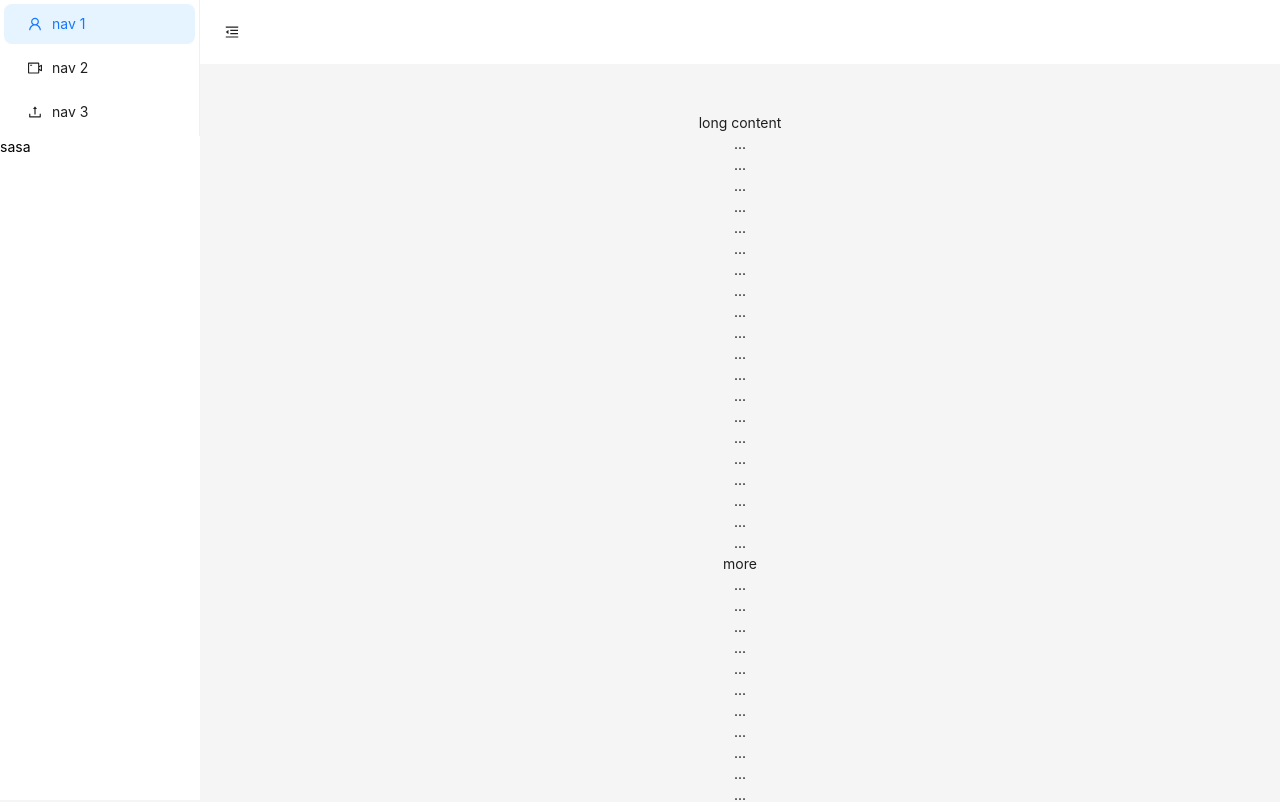
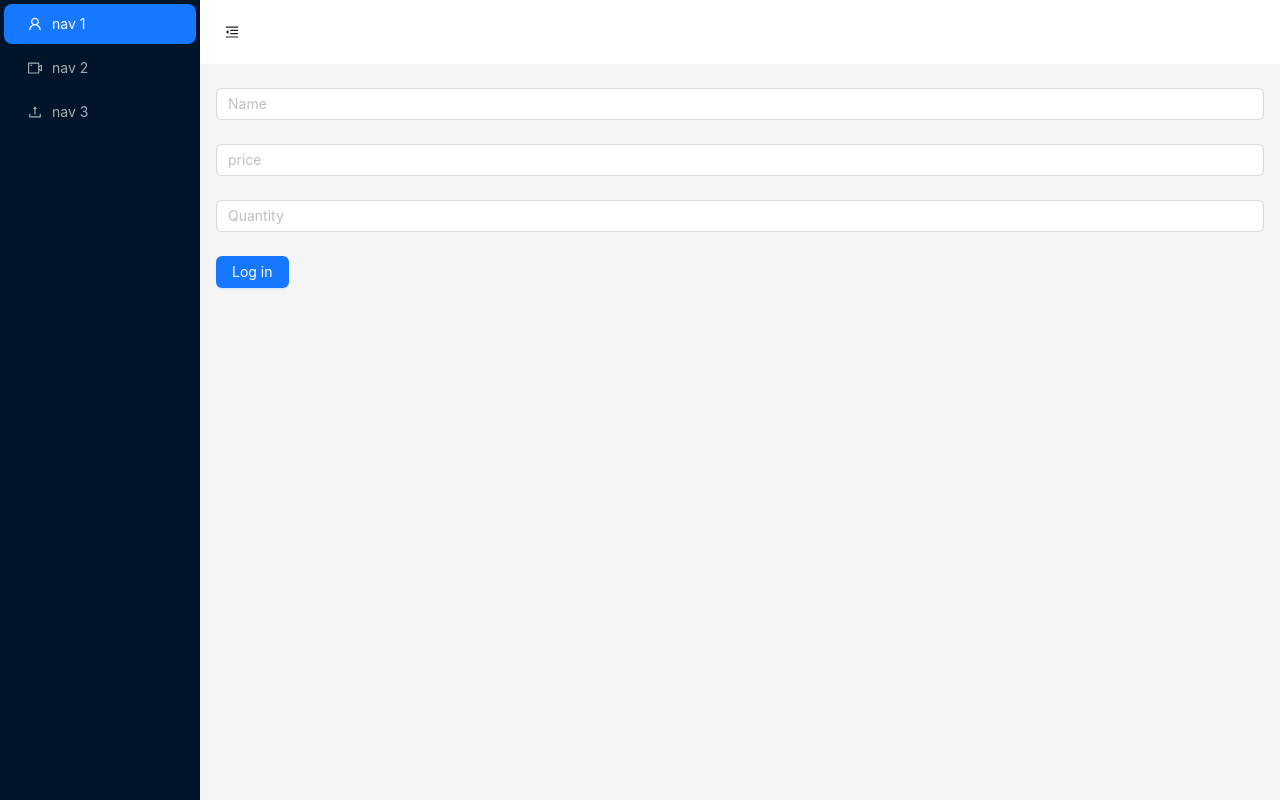
Before and after one commit to gjavier29/ticket-system, a React (Create React App) app in the folder front-end/: page / in a window 1280 px wide. Shown: the top 802 px of the page. Built offline with nearby package versions, Linux system fonts and the light colour scheme.

Commit message:
update front end

```diff
--- a/front-end/package.json
+++ b/front-end/package.json
@@ -11,6 +11,7 @@
     "@types/react": "^18.0.0",
     "@types/react-dom": "^18.0.0",
     "antd": "^5.1.0",
+    "axios": "^1.2.1",
     "react": "^18.2.0",
     "react-dom": "^18.2.0",
     "react-scripts": "5.0.1",
--- /dev/null
+++ b/front-end/src/components/CrudForm.tsx
@@ -0,0 +1,62 @@
+import { LockOutlined, UserOutlined } from "@ant-design/icons";
+import { Button, Checkbox, Form, Input } from "antd";
+
+type Props = {};
+
+const CrudForm: React.FC = (props: Props) => {
+  const onFinish = (values: any) => {
+    console.log("Received values of form: ", values);
+  };
+
+  return (
+    <div className="flex flex-col">
+      <Form
+        name="normal_login"
+        className="login-form"
+        initialValues={{ remember: true }}
+        onFinish={onFinish}
+      >
+        <Form.Item
+          name="name"
+          rules={[{ required: true, message: "Please input your Name!" }]}
+        >
+          <Input
+            placeholder="Name"
+          />
+        </Form.Item>
+
+        <Form.Item
+          name="price"
+          rules={[{ required: true, message: "Please input your Price!" }]}
+        >
+          <Input
+            type="number"
+            placeholder="price"
+          />
+        </Form.Item>
+
+        <Form.Item
+          name="quantity"
+          rules={[{ required: true, message: "Please input your Quantity!" }]}
+        >
+          <Input
+            type="number"
+            placeholder="Quantity"
+          />
+        </Form.Item>
+
+        <Form.Item>
+          <Button
+            type="primary"
+            htmlType="submit"
+            className="login-form-button"
+          >
+            Log in
+          </Button>
+        </Form.Item>
+      </Form>
+    </div>
+  );
+};
+
+export default CrudForm;
--- /dev/null
+++ b/front-end/src/components/ImportHandler.ts
@@ -0,0 +1,5 @@
+import CrudForm from './CrudForm'
+
+export {
+    CrudForm
+}
--- a/front-end/src/screens/Dashboard.tsx
+++ b/front-end/src/screens/Dashboard.tsx
@@ -7,12 +7,7 @@ import {
   VideoCameraOutlined,
 } from "@ant-design/icons";
 import { Layout, Menu, theme } from "antd";
-import "./Dashboard.css";
-import { isArrowFunction } from "typescript";
-
-// import { SidebarLogo } from '../assets'
-
-// import { SidebarLogo } from '../assets'
+import { CrudForm } from '../components/ImportHandler'
 
 const { Header, Sider, Content } = Layout;
 type Props = {};
@@ -20,6 +15,7 @@ type Props = {};
 const Dashboard: React.FC = (props: Props) => {
   const [collapsed, setCollapsed] = useState(false);
   const [collapsedLayout, setCollapsedLayout] = useState(200);
+
   const {
     token: { colorBgContainer },
   } = theme.useToken();
@@ -33,7 +29,6 @@ const Dashboard: React.FC = (props: Props) => {
       }
   }
 
-
   return (
     <Layout style={{ minHeight: "100vh" }}>
       <Sider
@@ -42,15 +37,13 @@ const Dashboard: React.FC = (props: Props) => {
           height: "100vh",
           position: "fixed",
           left: 0,
-          background: colorBgContainer
         }}
         trigger={null}
         collapsible
         collapsed={collapsed}
       >
-        {/* <div className="logo"><img src={SidebarLogo} alt="" /></div> */}
         <Menu
-          // theme="dark"
+          theme="dark"
           mode="inline"
           defaultSelectedKeys={["1"]}
           items={[
@@ -71,9 +64,7 @@ const Dashboard: React.FC = (props: Props) => {
             },
           ]}
         />
-        sasa
       </Sider>
-
       <Layout className="site-layout" style={{ marginLeft: collapsedLayout }}>
         <Header style={{ padding: "0px 25px", background: colorBgContainer }}>
           {React.createElement(
@@ -85,23 +76,7 @@ const Dashboard: React.FC = (props: Props) => {
           )}
         </Header>
         <Content style={{ margin: "24px 16px 0", overflow: "initial" }}>
-          <div
-            style={{
-              padding: 24,
-              textAlign: "center",
-            }}
-          >
-            <p>long content</p>
-            {
-              // indicates very long content
-              Array.from({ length: 100 }, (_, index) => (
-                <React.Fragment key={index}>
-                  {index % 20 === 0 && index ? "more" : "..."}
-                  <br />
-                </React.Fragment>
-              ))
-            }
-          </div>
+          <CrudForm />
         </Content>
       </Layout>
     </Layout>
```
Also changed, not shown: 2 other files (tests, documents, lock files or other folders).
